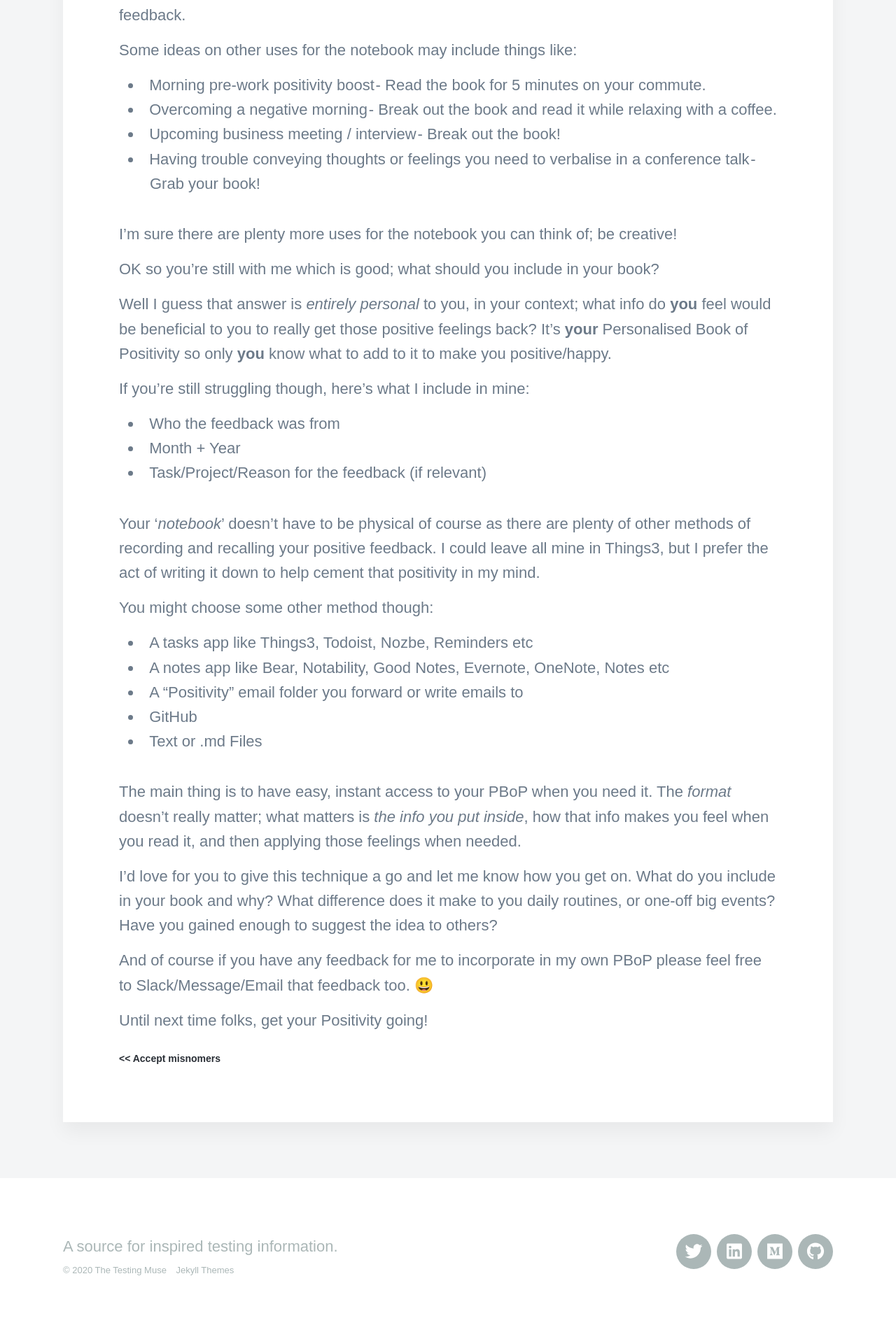
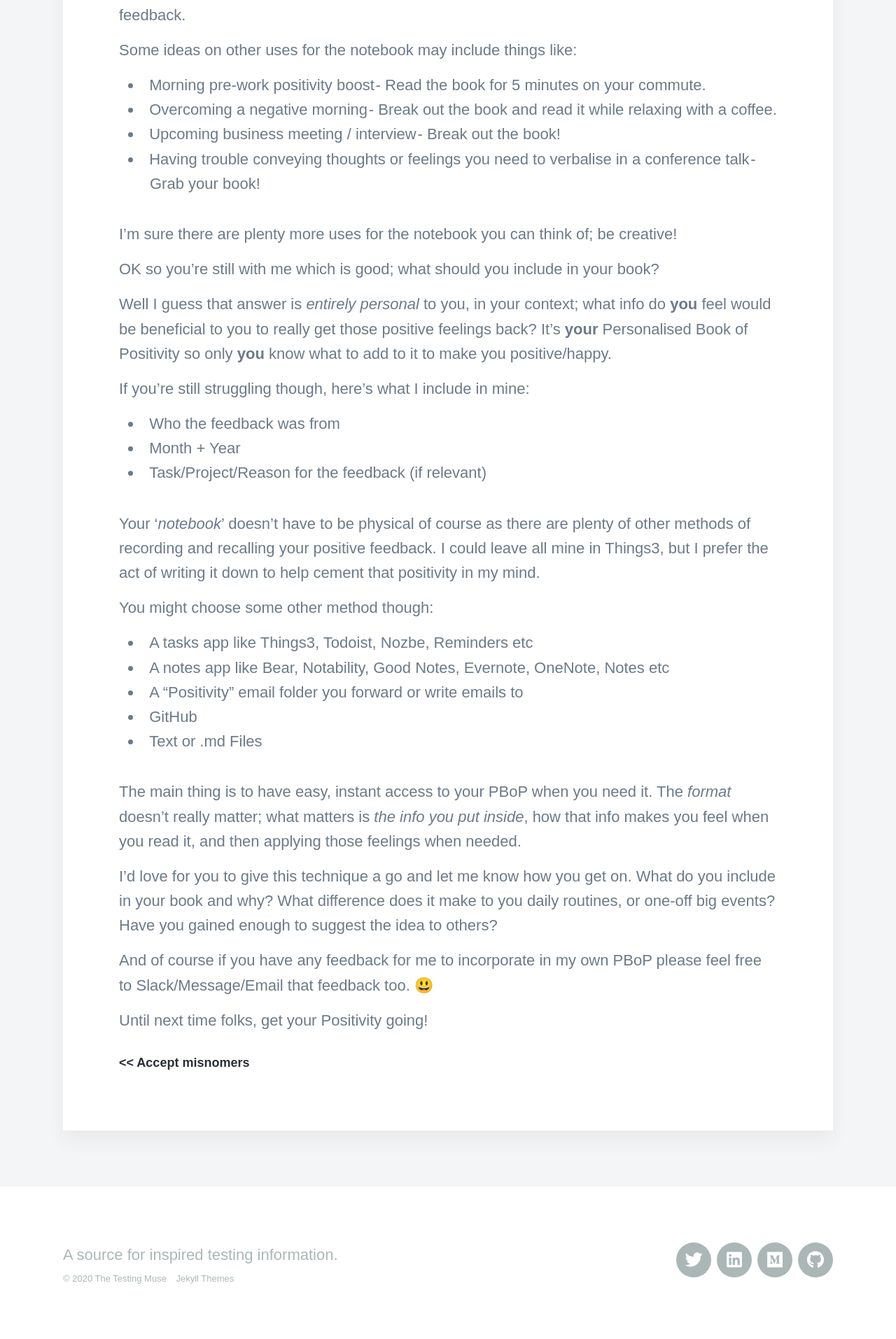
Before and after one commit to TheTestingMuse/thetestingmuse.github.io, a Jekyll site: the page built from _posts/2019-04-17-personalised-book-of-positivity.md, in a window 1280 px wide. Shown: the part 2571-4485 px from the top of the page at 70% size. Built offline with Jekyll 4.4.1, drawn with Linux system fonts in a browser that asks for light colours; nearby versions of some CDN libraries; some web fonts are replaced.

Commit message:
Blog post functionality

```diff
--- a/_sass/_includes/_content.scss
+++ b/_sass/_includes/_content.scss
@@ -5,7 +5,7 @@
 // - - - - - - - - - - - - - - - - - -
 
 .PageNavigation {
-  font-size: 14px;
+  font-size: $p-small;
   display: block;
   width: auto;
   overflow: hidden;
```
